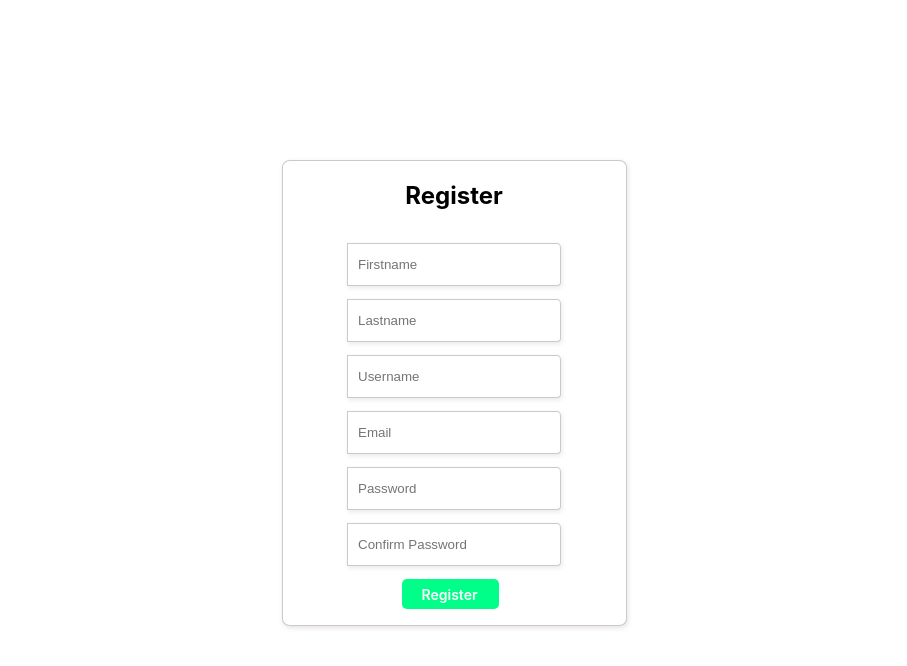
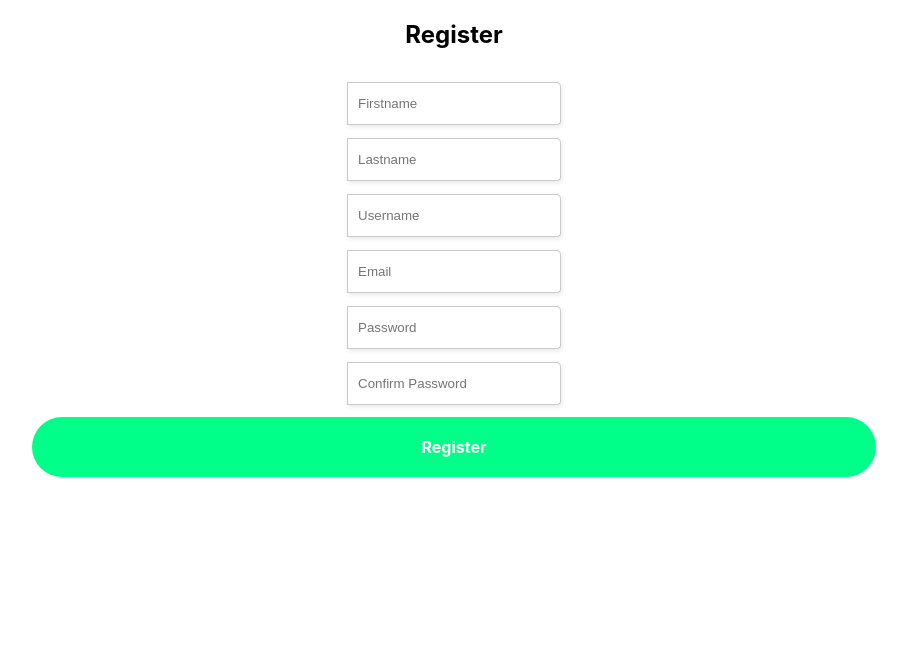
Before and after one commit to aguyon/Hackatown_HappyCity, a React (Create React App) app: page /#/inscription in a window 1280 px wide. Shown: the top 666 px of the page, without its empty margins (186-1093 px from the left). Built offline with nearby package versions, Linux system fonts and the light colour scheme.

Commit message:
HappyButton css

```diff
--- a/src/App.css
+++ b/src/App.css
@@ -18,3 +18,20 @@ button {
   background-color: transparent;
   cursor: pointer;
 }
+.HappyButton {
+  min-width: 66%;
+  height: 60px;
+  background-color: #00FF88;
+  border-style: none;
+  border-radius: 50px;
+  margin: 12px;
+  padding: 12px 24px 12px;
+  color: white;
+  font-weight: bold;
+  font-size: 1em;
+}
+.HappyButton:hover {
+  cursor: pointer;
+  background-color: #00A54E;
+  transition: 0.5s;
+}
--- a/src/components/Inscription/index.js
+++ b/src/components/Inscription/index.js
@@ -2,13 +2,9 @@ import React, { Component } from 'react';
 import './style.css';
 import axios from 'axios';
 import {
-  Button, Form, FormGroup, Label, Input,
+  Button, Form, FormGroup, Input,
 } from 'reactstrap';
 import Modal from 'react-bootstrap/Modal';
-
-import AccountBox from '@material-ui/icons/AccountBox';
-import Email from '@material-ui/icons/Email';
-import Lock from '@material-ui/icons/Lock';
 
 class Inscription extends Component {
   constructor(props) {
@@ -85,7 +81,7 @@ class Inscription extends Component {
       show,
     } = this.state;
     return (
-      <div className="form_wrapper">
+      <div>
         <div className="form_container">
           <div className="title">
             <h2>Register</h2>
@@ -151,16 +147,14 @@ class Inscription extends Component {
                 placeholder="Confirm Password"
               />
             </FormGroup>
-            <FormGroup>
             <Button
               type="submit"
               value="Submit"
-                className="Button"
+              className="HappyButton"
               disabled={!this.validateForm()}
             >
               Register
             </Button>
-            </FormGroup>
           </Form>
           <Modal id="modalAlerte" show={show} onHide={this.handleClose}>
             <Modal.Header closeButton />
```
Lines whose indentation alone changed are shown as unchanged.
